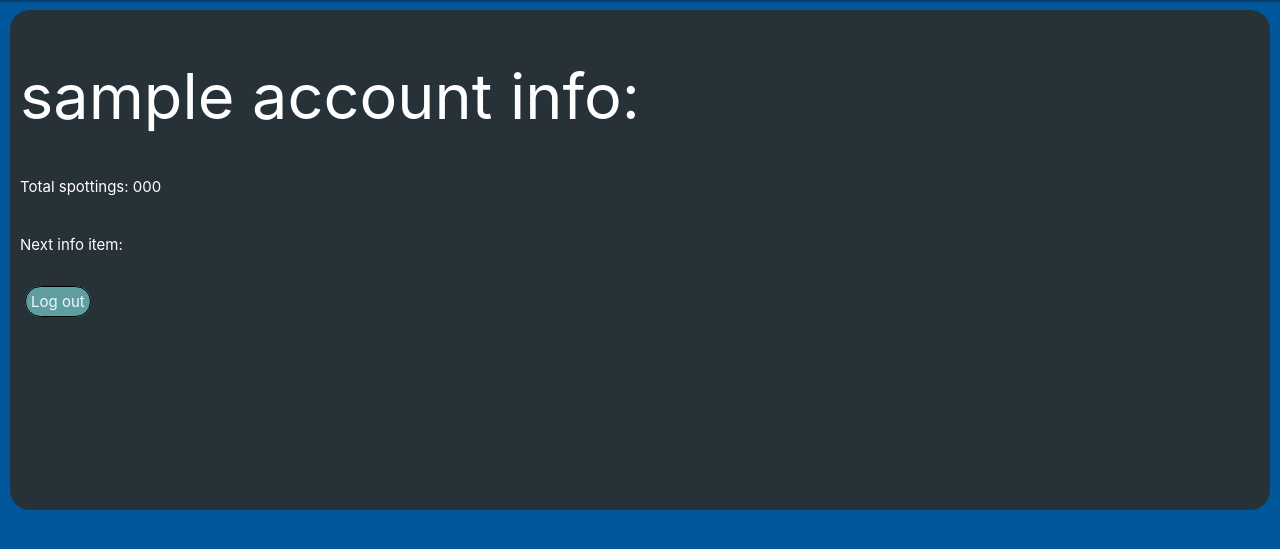
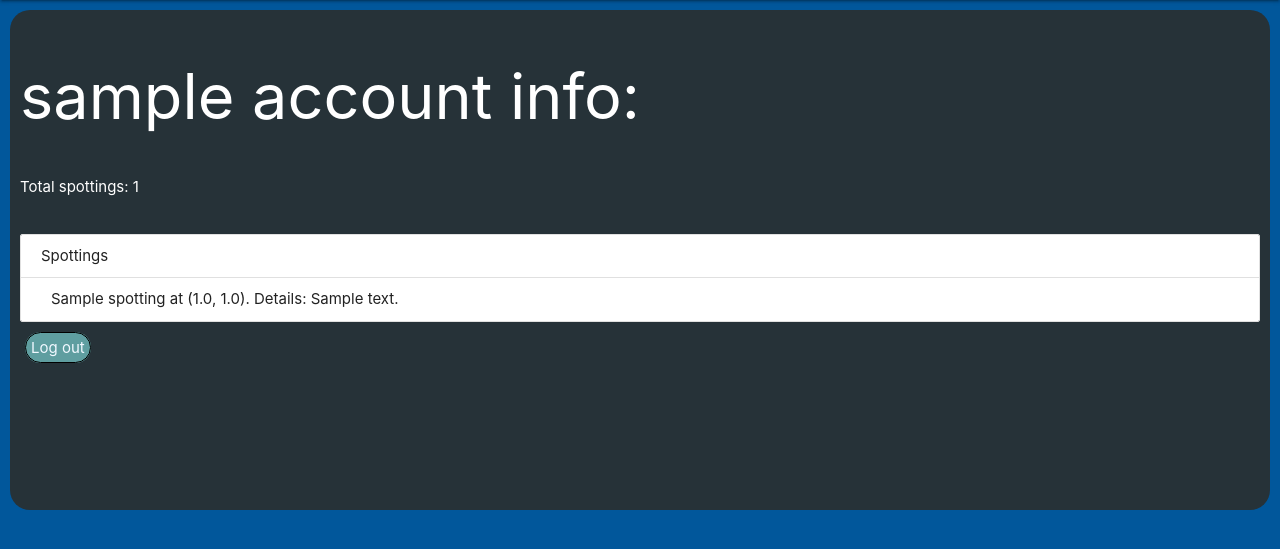
Before and after one commit to SatyaanM/bird-go, a Flask app: template App/templates/account.html in a window 1280 px wide. Shown: the part 64-613 px from the top of the page. Run offline with Flask 2, Linux system fonts and the light colour scheme; the visitor is signed in with stand-in values (Sample User, id 1); tables that the repository leaves empty hold one stand-in row (values such as "Sample post"); the template is opened without the code that fills it: values that come from a table or form of the project are taken from there, most other values are stand-ins (such as "Sample title", 1, 10 or a date in 2020).

Commit message:
fixed account.html showing spotting list

```diff
--- a/App/templates/account.html
+++ b/App/templates/account.html
@@ -7,13 +7,28 @@
 {% block content %}
     <div class="row blue-grey darken-4 box" style="padding: 10px; margin: 10px">
         <div class="row">
-            <h1 style="color:white">{{username}} account info:</h1>
+            <h1 style="color:white">{{ session['username'] }} account info:</h1>
         </div>
         <div class="row">
-            <p style="color:white">Total spottings: {{number_spottings}}</p>
+            <p style="color:white">Total spottings: {{ spottings|length }}</p>
         </div>
-        <div class="row">
-            <p style="color:white">Next info item: </p>
+        <div>
+            <ul class="collection with-header">
+                <li class="collection-header">
+                    Spottings
+                </li>
+                {% if spottings|length > 0 %}
+                    {% for spotting in spottings %}
+                        <li class="collection-item">
+                            {{ spotting.bird_name }} at ({{ spotting.lat }}, {{ spotting.long }}).  Details: {{ spotting.details }}
+                        </li>
+                    {% endfor %}
+                {% else %}
+                    <li class="collection-item">
+                        No Spottings
+                    </li>
+                {% endif %}
+            </ul>
         </div>
         <div class="row">
             <a href="/logout" class="floating_button">Log out</a>
--- a/App/views/user.py
+++ b/App/views/user.py
@@ -80,12 +80,8 @@ def logout_action():
 @user_views.route("/account", methods=["GET"])
 @login_required
 def account():
-    username = session['username']
     spottings = get_spottings_by_user(session['user_id'])
-    number_spottings=0
-    for spotting in spottings:
-        number_spottings += 1
-    return render_template("account.html", username=username, spottings=spottings, number_spottings=number_spottings)
+    return render_template("account.html", spottings=spottings)
 
 @user_views.route('/map', methods=['GET'])
 def map_page():
```
Also changed, not shown: App/models/spotting.py (+4 -4 lines).
